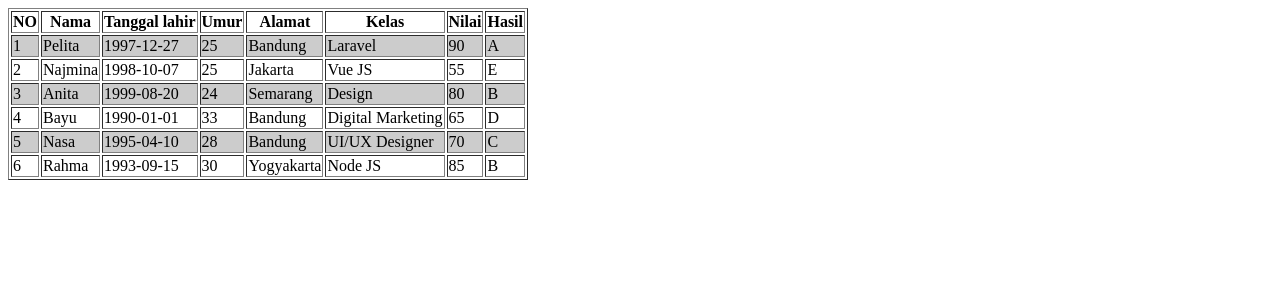
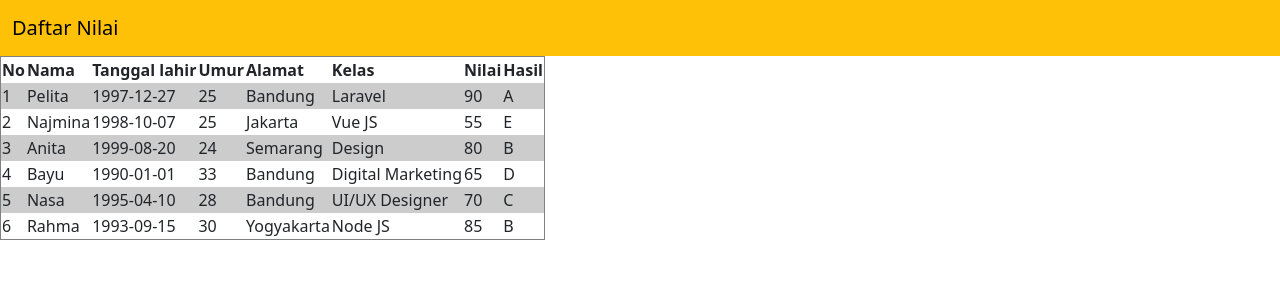
Before and after one commit to nurabella/tugas_php, a PHP site: page /sesi28.php in a window 1280 px wide. Shown: the top 300 px of the page. Run offline with PHP 8.4, Linux system fonts and the light colour scheme.

Commit message:
new file

```diff
--- a/sesi28.php
+++ b/sesi28.php
@@ -2,12 +2,18 @@
 <html>
 <head>
 	<title>sesi 28</title>
+    <link href="https://cdn.jsdelivr.net/npm/bootstrap@5.3.2/dist/css/bootstrap.min.css" rel="stylesheet" integrity="sha384-T3c6CoIi6uLrA9TneNEoa7RxnatzjcDSCmG1MXxSR1GAsXEV/Dwwykc2MPK8M2HN" crossorigin="anonymous">
+
 </head>
 <body>
-
+    <nav class="navbar bg-warning">
+    <div class="container-fluid">
+        <a class="navbar-brand" href="#">Daftar Nilai</a>
+    </div>
+    </nav>
 		<table border="1">
 			<tr>
-				<th>NO</th>
+				<th>No</th>
 				<th>Nama</th>
 				<th>Tanggal lahir</th>
                 <th>Umur</th>
@@ -89,5 +95,6 @@
 
 		</table>
 
+<script src="https://cdn.jsdelivr.net/npm/bootstrap@5.3.2/dist/js/bootstrap.bundle.min.js" integrity="sha384-C6RzsynM9kWDrMNeT87bh95OGNyZPhcTNXj1NW7RuBCsyN/o0jlpcV8Qyq46cDfL" crossorigin="anonymous"></script>
 </body>
 </html>
```
